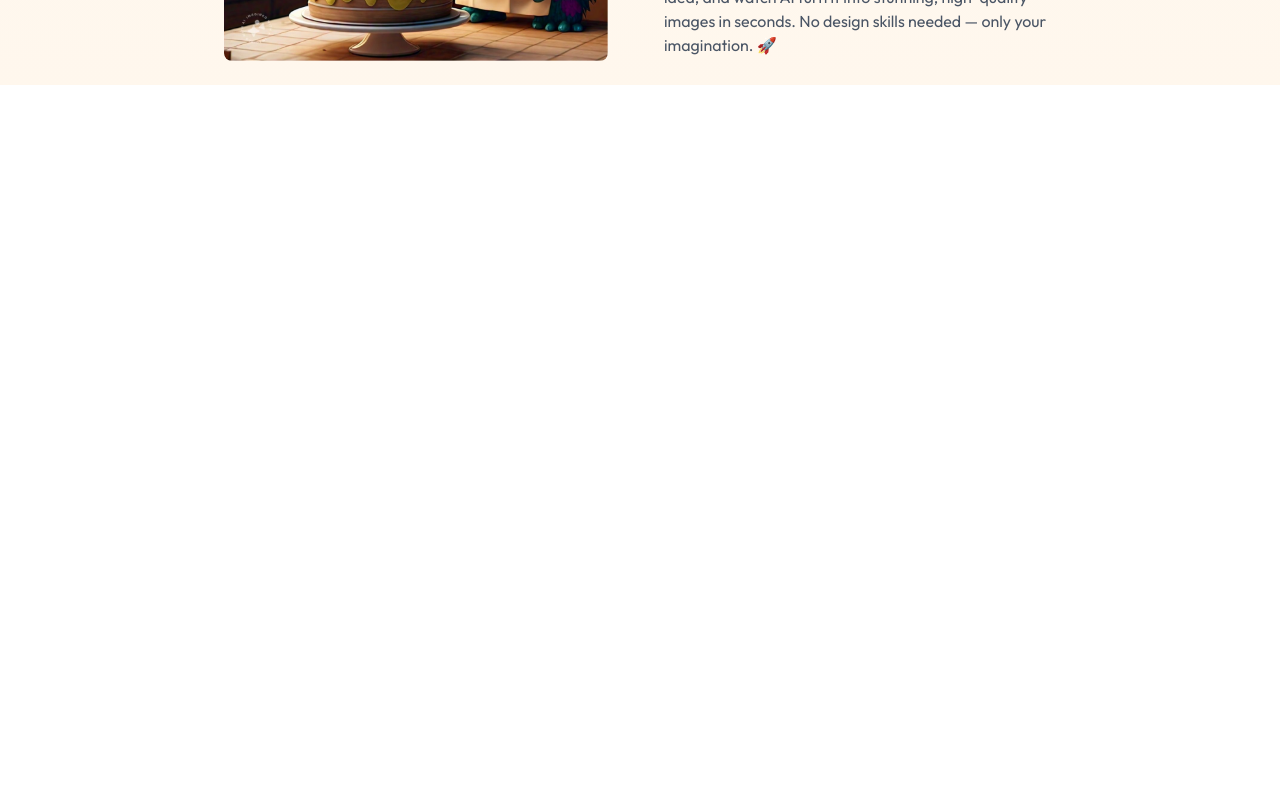
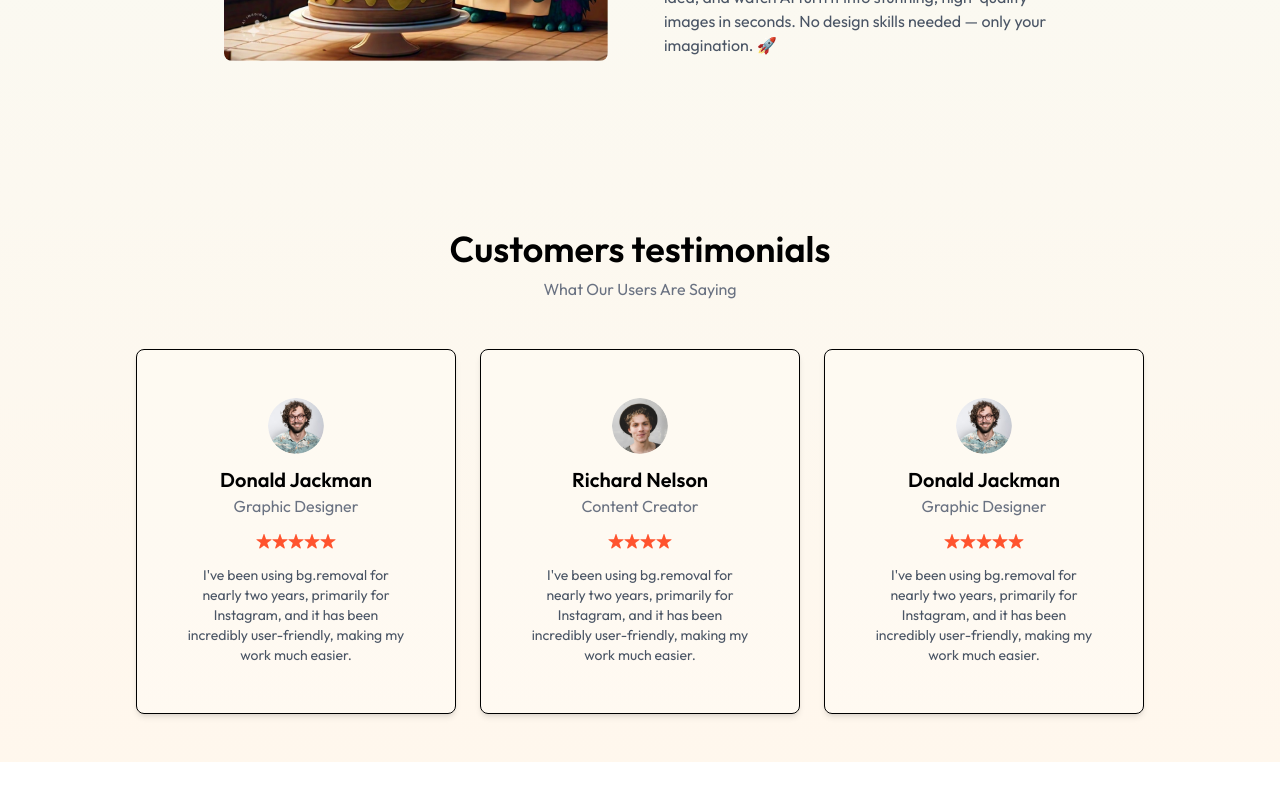
Before and after one commit to git-Sahitya/Imagify---AI-generator, a React (Vite) app in the folder client/: page / in a window 1280 px wide. Shown: the part 1803-2603 px from the top of the page. Before the commit the page ends 1984 px from the top, so only its background shows below. Built offline with nearby package versions, Linux system fonts and the light colour scheme.

Commit message:
Add Testimonials component to Home page and update star rating in testimonials data

```diff
--- a/client/src/assets/assets.js
+++ b/client/src/assets/assets.js
@@ -67,7 +67,7 @@
         image:profile_img_2,
         name:'Richard Nelson',
         role:'Content Creator',
-        stars:5,
+        stars:4,
         text:`I've been using bg.removal for nearly two years, primarily for Instagram, and it has been incredibly user-friendly, making my work much easier.`
     },
     {
--- /dev/null
+++ b/client/src/components/Testimonials.jsx
@@ -0,0 +1,42 @@
+import React from "react";
+import { assets, testimonialsData } from "../assets/assets";
+
+const Testimonials = () => {
+  return (
+    <div className="flex flex-col items-center justify-center my-20 py-12 ">
+      <h1 className="text-3xl sm:text-4xl font-semibold mb-2">
+        Customers testimonials
+      </h1>
+      <p className="text-gray-500 mb-12">What Our Users Are Saying</p>
+      <div className="flex flex-wrap gap-6">
+        {testimonialsData.map((testimonial, index) => (
+          <div
+            key={index}
+            className="bg-white/20 p-12 rounded-lg shadow-md border
+             w-80 m-auto cursor-pointer hover:scale-[1.02]  transition-all"
+          >
+            <div className="flex flex-col items-center">
+              <img
+                src={testimonial.image}
+                alt=""
+                className="rounded-full w-14"
+              />
+              <h2 className="text-xl font-semibold mt-3">{testimonial.name}</h2>
+              <p className="text-gray-500 mb-4">{testimonial.role}</p>
+              <div className="flex mb-4">
+                {Array(testimonial.stars)
+                  .fill()
+                  .map((item, index) => (
+                    <img key={index} src={assets.rating_star} alt="" />
+                  ))}
+              </div>
+              <p className="text-center text-sm text-gray-600">{testimonial.text}</p>
+            </div>
+          </div>
+        ))}
+      </div>
+    </div>
+  );
+};
+
+export default Testimonials;
--- a/client/src/pages/Home.jsx
+++ b/client/src/pages/Home.jsx
@@ -2,6 +2,7 @@
 import Header from '../components/Header'
 import Steps from '../components/Steps'
 import Description from '../components/Description'
+import Testimonials from '../components/Testimonials'
 
 const Home = () => {
   return (
@@ -9,6 +10,7 @@
       <Header/>
       <Steps/>
       <Description/>
+      <Testimonials/>
     </div>
   )
 }
```
